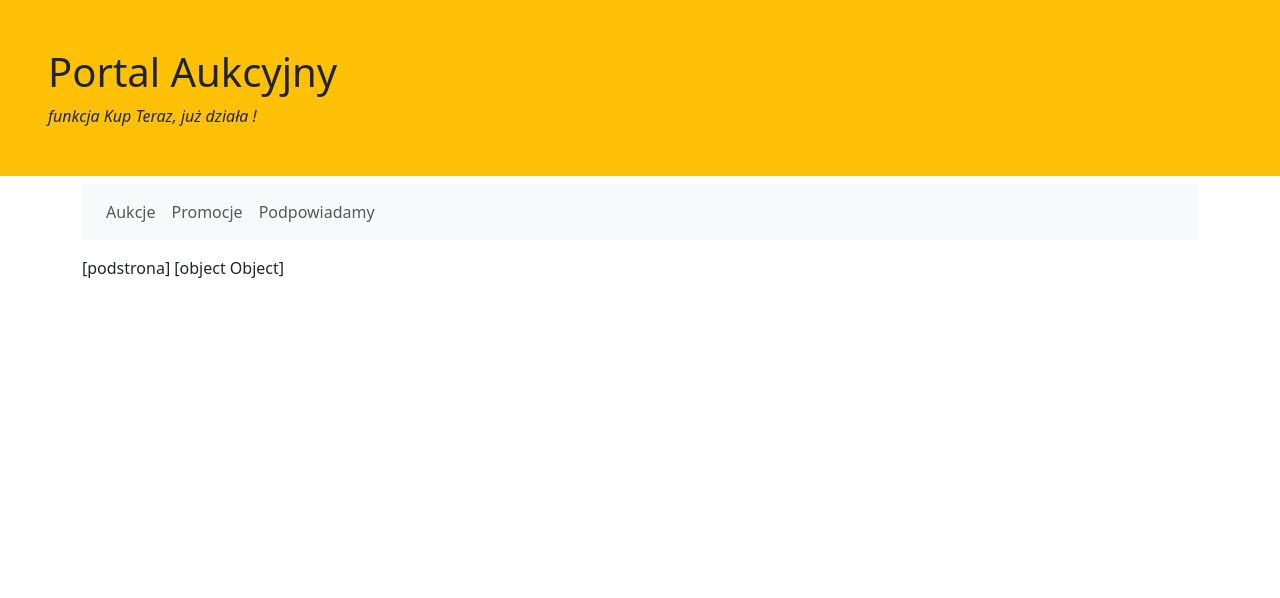
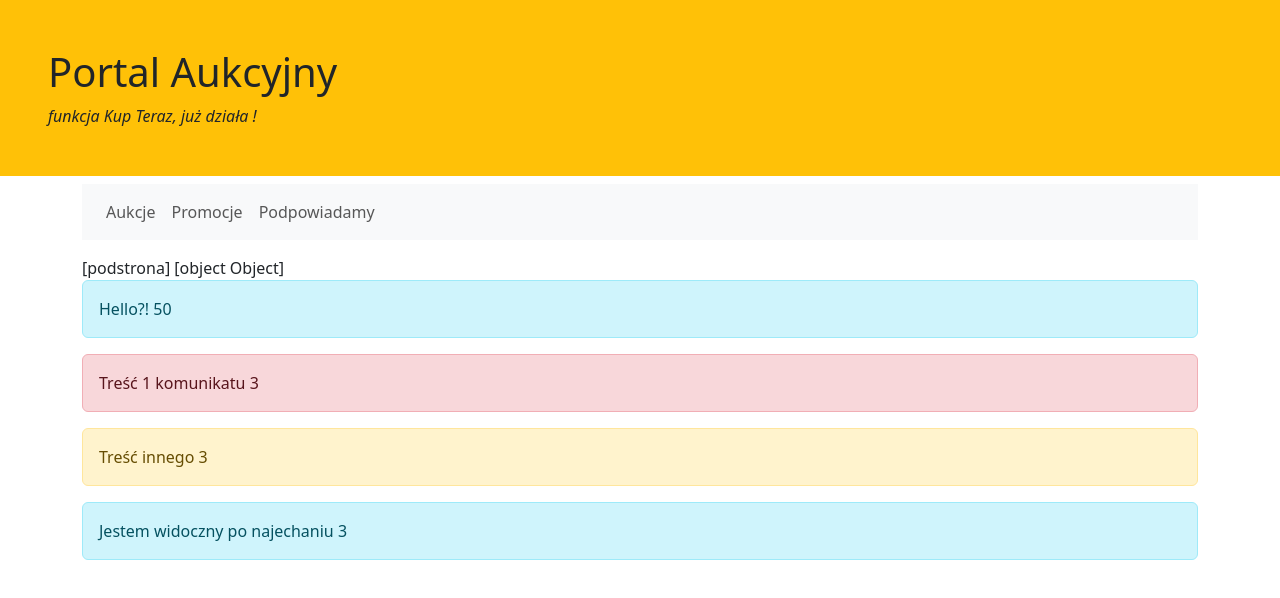
Before and after one commit to michaljabi/20260921-angular, an Angular app in the folder auction-portal/: page / in a window 1280 px wide. Shown: the top 598 px of the page. Built offline with nearby package versions, Linux system fonts and the light colour scheme.

Commit message:
task(10): alert component with `input` props -> pass data to component.

```diff
--- a/auction-portal/angular.json
+++ b/auction-portal/angular.json
@@ -13,6 +13,7 @@
           "inlineStyle": true,
           "inlineTemplate": true,
           "skipTests": true,
+          "flat": false,
           "type": "component"
         },
         "@schematics/angular:service": {
--- a/auction-portal/src/app/app.html
+++ b/auction-portal/src/app/app.html
@@ -1,8 +1,19 @@
 <app-header />
 <main class="container">
   <app-main-menu />
-  <div [title]="hiddenText">
-    [podstrona] {{ { name: 'Michał' } }}
-  </div>
+  <div [title]="hiddenText">[podstrona] {{ { name: 'Michał' } }}</div>
+
+  <app-alert [myLuckyNumber]="9 + 20 * 2 + 1" />
+  <!--
+  TO NIE ZADZIAŁA!
+  <app-alert myLuckyNumber="{{9 + 20 * 2 + 1}}" />
+
+  Bo wszystko wrzucone w {{ }} - "na koniec dnia" to string!
+  -->
+
+  <app-alert text="Treść 1 komunikatu" type="alert-danger" />
+  <app-alert text="Treść innego" type="alert-warning" />
+  <app-alert [text]="hiddenText" />
+
   <router-outlet />
 </main>
--- a/auction-portal/src/app/app.ts
+++ b/auction-portal/src/app/app.ts
@@ -2,9 +2,10 @@ import { Component } from '@angular/core';
 import { RouterOutlet } from '@angular/router';
 import HeaderComponent from './header/header.component';
 import { MainMenuComponent } from './main-menu/main-menu.component';
+import { AlertComponent } from './shared/alert.component';
 
 @Component({
-  imports: [RouterOutlet, HeaderComponent, MainMenuComponent],
+  imports: [RouterOutlet, HeaderComponent, MainMenuComponent, AlertComponent],
   selector: 'app-root',
   styleUrl: './app.css',
   templateUrl: './app.html',
--- /dev/null
+++ b/auction-portal/src/app/shared/alert.component.ts
@@ -0,0 +1,30 @@
+import { Component, input } from '@angular/core';
+
+@Component({
+  imports: [],
+  selector: 'app-alert',
+  styles: ``,
+  template: `
+    <div class="alert" [class]="type()" role="alert">
+      {{ text() }} {{ myLuckyNumber() }}
+    </div>
+  `,
+})
+export class AlertComponent {
+   text = input('Hello?!');
+   type = input('alert-info')
+
+   myLuckyNumber = input(3);
+
+   constructor() {
+      console.log('myLuckyNumber ma wartość', this.myLuckyNumber())
+   }
+}
+
+// Angular pod spodem robi na widoku tak:
+// new AlertComponent() //#1
+// new AlertComponent() //#2
+// new AlertComponent() //#3
+
+// const myInstance = new AlertComponent();
+// myInstance.text = ''
```
